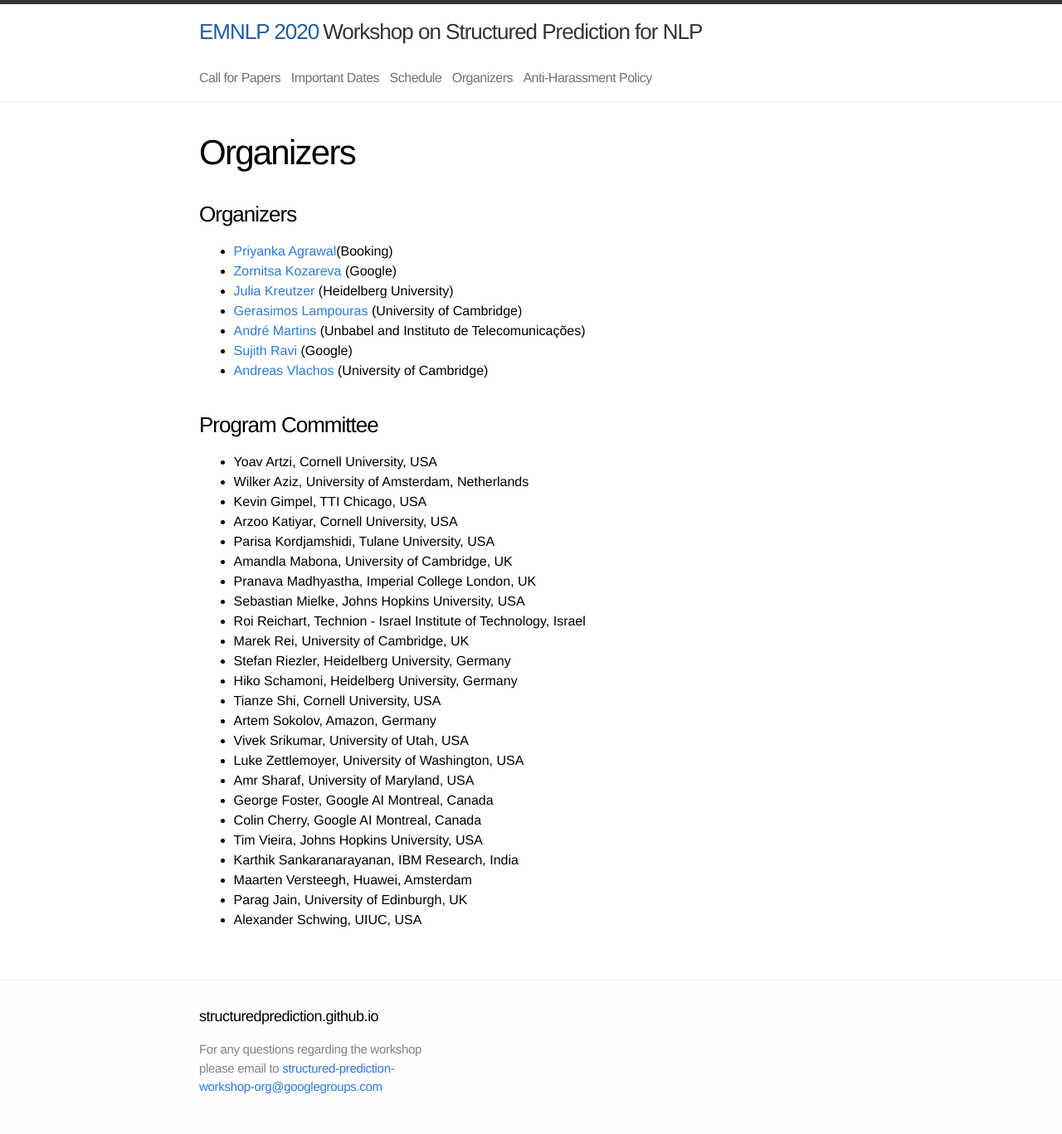
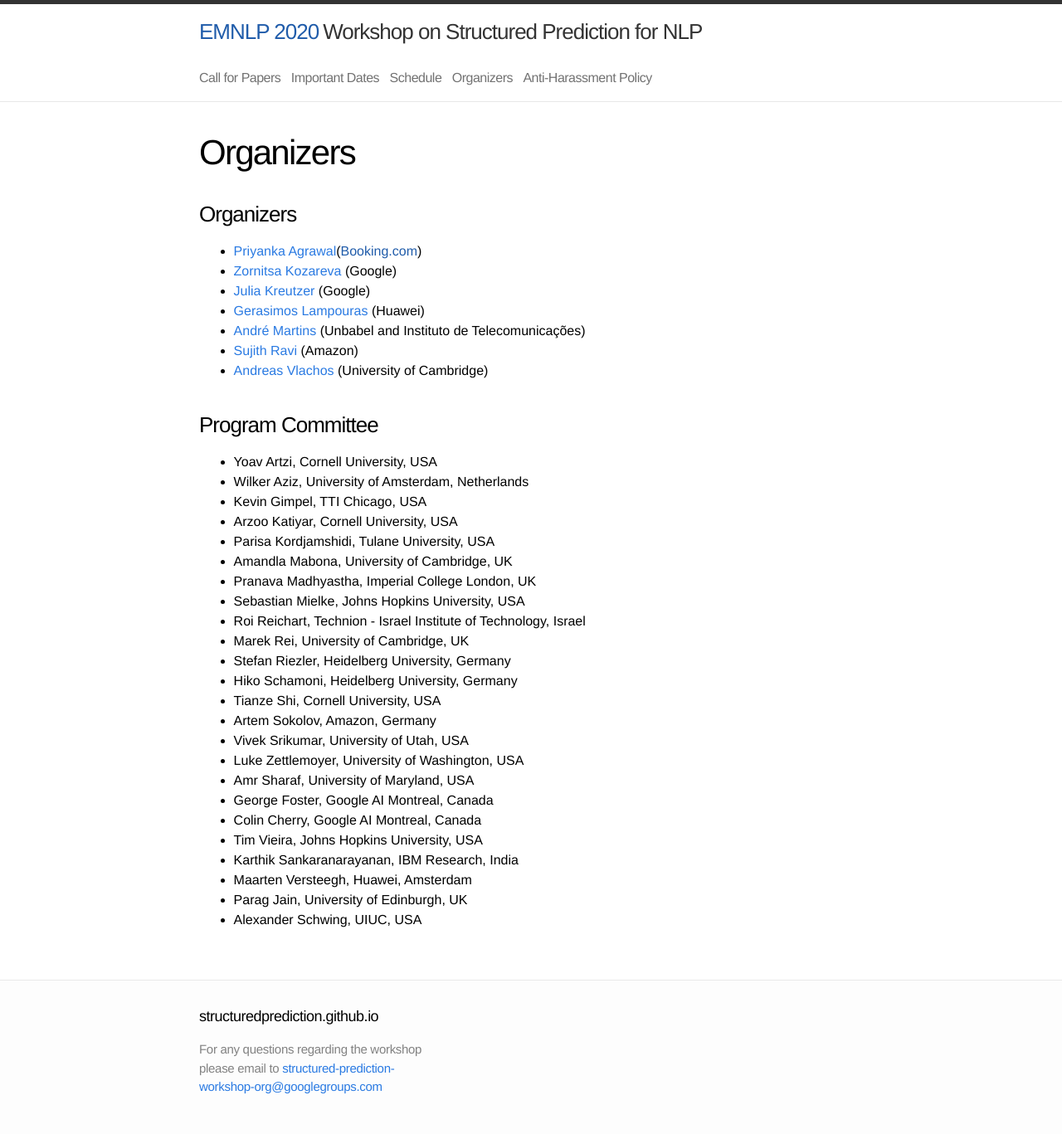
Before and after one commit to structuredprediction/structuredprediction.github.io, a Jekyll site: the page built from SPNLP20/6_organizer.md, in a window 1280 px wide. Shown: the whole page at 83% size. Built offline with Jekyll 4.4.1, drawn with Linux system fonts in a browser that asks for light colours.

Commit message:
updated organizers affilitions

```diff
--- a/SPNLP20/6_organizer.md
+++ b/SPNLP20/6_organizer.md
@@ -7,14 +7,13 @@ name: 6
 
 ### Organizers
 
-* [Priyanka Agrawal](https://www.linkedin.com/in/priyanka88/)(Booking)
+* [Priyanka Agrawal](https://sites.google.com/site/priyankaagr17)([Booking.com]())
 * [Zornitsa Kozareva](http://www.kozareva.com) (Google)
-* [Julia Kreutzer](http://www.cl.uni-heidelberg.de/~kreutzer) (Heidelberg University)
-* [Gerasimos Lampouras](https://glampouras.github.io) (University of Cambridge)
+* [Julia Kreutzer](http://www.cl.uni-heidelberg.de/~kreutzer) (Google)
+* [Gerasimos Lampouras](https://glampouras.github.io) (Huawei)
 * [André Martins](https://andre-martins.github.io) (Unbabel and Instituto de Telecomunicações)
-* [Sujith Ravi](http://www.sravi.org) (Google)
+* [Sujith Ravi](http://www.sravi.org) (Amazon)
 * [Andreas Vlachos](https://andreasvlachos.github.io) (University of Cambridge)
-
 
 
 ### Program Committee
```
